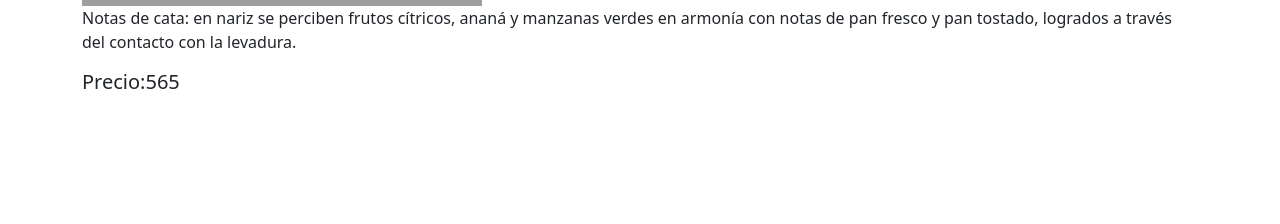
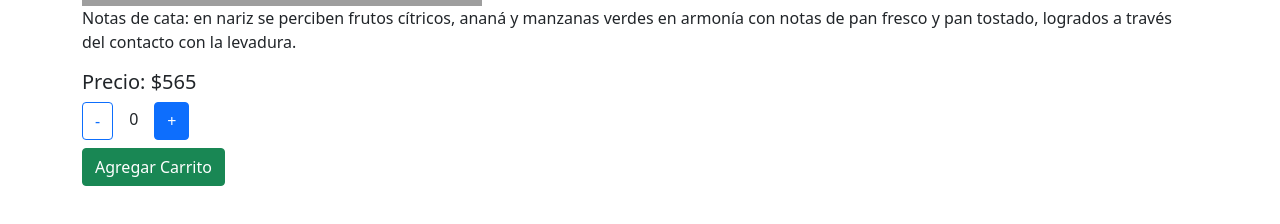
Before and after one commit to Lucasvegaa/TiendaDeBebidas-React, a React (Create React App) app: page /detail/1 in a window 1280 px wide. Shown: the part 494-718 px from the top of the page. Built offline with nearby package versions, Linux system fonts and the light colour scheme; grey boxes are pictures that could not be loaded.

Commit message:
add counter

```diff
--- /dev/null
+++ b/src/components/ItemCount/ItemCount.js
@@ -0,0 +1,18 @@
+
+export const ItemCount = ({ max, min = 0, counter, setCounter }) => {
+
+    const handlerSumar = () => {
+        counter < max && setCounter(counter + 1)
+    }
+
+    const handlerRestar = () => {
+        counter > min && setCounter(counter - 1)
+    }
+    return (
+        <div>
+            <button className="btn btn-outline-primary" onClick={handlerRestar}>-</button>
+            <span className="mx-3">{counter}</span>
+            <button className="btn btn-primary" onClick={handlerSumar}>+</button>
+        </div>
+    )
+}
--- a/src/components/ItemDetail/ItemDetail.js
+++ b/src/components/ItemDetail/ItemDetail.js
@@ -1,12 +1,30 @@
-export const ItemDetail = ({id, nombre, precio, img, desc,categoria, stock}) => {
+import { useState } from "react"
+import { ItemCount } from "../ItemCount/ItemCount"
+
+export const ItemDetail = ({ id, nombre, precio, img, desc, categoria, stock }) => {
+
+    const [cantidad, setCantidad] = useState(0);
+
+    const handleAgregar = () => {
+        if(cantidad === 0) return
+        const addItem = { id, nombre, precio, stock, cantidad }
+        console.log(addItem)
+    }
+
     return (
         <div>
             <h3>{nombre}</h3>
-            <img src={img}></img>
+            <img src={img} alt={nombre}></img>
             <p>{desc}</p>
-            <h5>Precio:{precio}</h5>
+            <h5>Precio: ${precio}</h5>
+            <ItemCount max={stock} counter={cantidad} setCounter={setCantidad} />
+
+            <button
+                className="btn btn-success my-2"
+                onClick={handleAgregar}
+            >
+                Agregar Carrito</button>
         </div>
-
 
     )
 }
--- a/src/components/ItemDetailContainer/ItemDetailContainer.js
+++ b/src/components/ItemDetailContainer/ItemDetailContainer.js
@@ -22,7 +22,7 @@ export const ItemDetailContainer = () => {
                 setLoading(false)
             })
     }
-        , [])
+        , [itemId])
 
     return (
         <>
--- a/src/components/container/ItemListContainer.js
+++ b/src/components/container/ItemListContainer.js
@@ -1,6 +1,5 @@
 import { useEffect, useState } from "react"
 import { ItemList } from "../ItemList/ItemList"
-import { Spinner } from 'react-bootstrap';
 import { useParams } from "react-router-dom";
 import { pedirDatos } from "../../helpers/pedirDatos"
 import { SpinnerLoading } from "../SpinnerLoading/SpinnerLoading";
```
